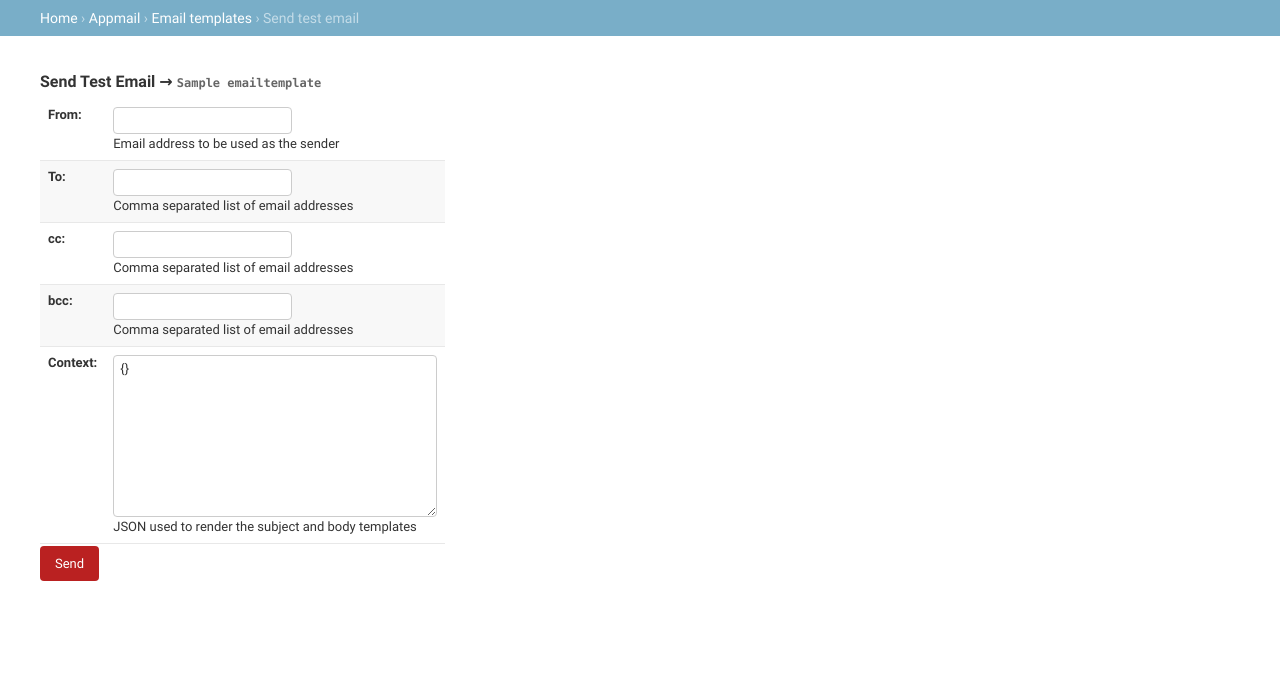
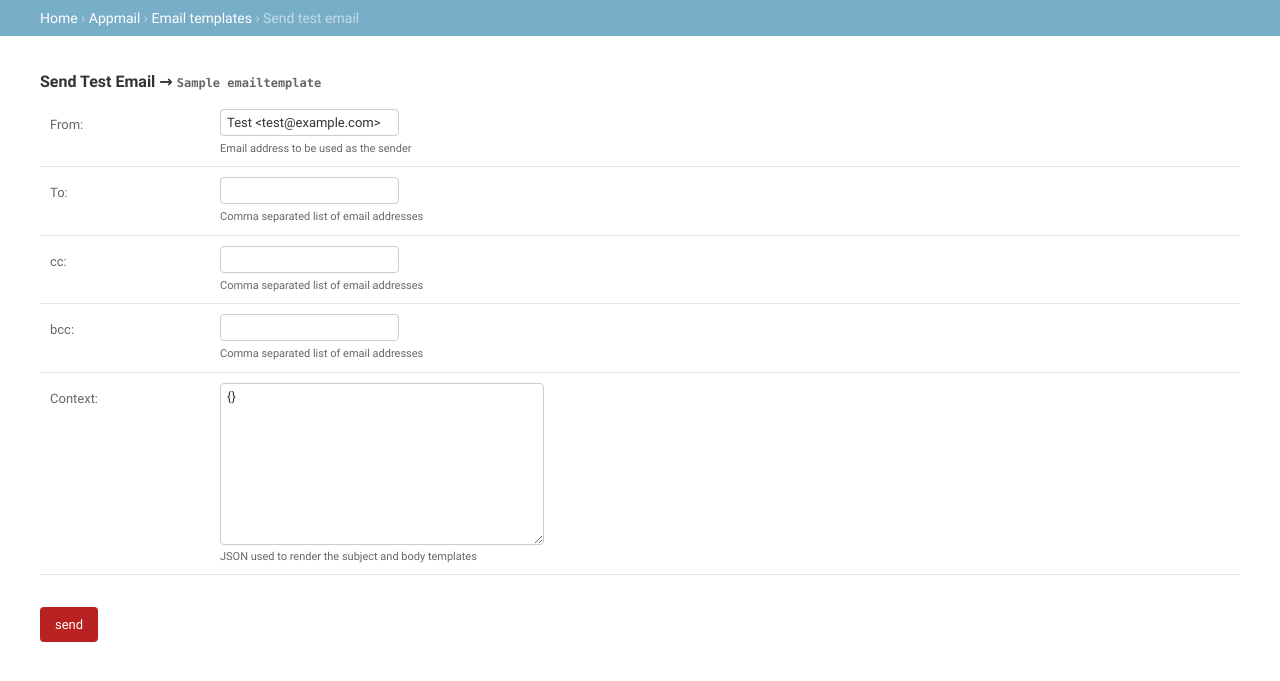
Before and after one commit to yunojuno/django-appmail, a Django app: page /appmail/templates/test/1 in a window 1280 px wide. Shown: the part 48-729 px from the top of the page. Run offline with Django 3.2, Linux system fonts and the light colour scheme; a user stored in the database is signed in; tables that the repository leaves empty hold one stand-in row (values such as "Sample post").

Commit message:
Improve formatting of test email form

```diff
--- a/appmail/forms.py
+++ b/appmail/forms.py
@@ -86,6 +86,7 @@ class EmailTestForm(forms.Form):
     )
     context = forms.CharField(
         widget=forms.Textarea,
+        required=False,
         help_text=_("JSON used to render the subject and body templates")
     )
 
--- a/appmail/templates/appmail/send_test_email.html
+++ b/appmail/templates/appmail/send_test_email.html
@@ -1,12 +1,6 @@
 {% extends "admin/base_site.html" %}
 {% load i18n l10n admin_urls static %}
-
-{% block extrahead %}
-    {{ block.super }}
-    {{ media }}
-    <script type="text/javascript" src="{% static 'admin/js/cancel.js' %}"></script>
-{% endblock %}
-
+{% block extrastyle %}{{ block.super }}<link rel="stylesheet" type="text/css" href="{% static "admin/css/forms.css" %}" />{% endblock %}
 {% block bodyclass %}{{ block.super }} app-{{ opts.app_label }} model-{{ opts.model_name }} delete-confirmation delete-selected-confirmation{% endblock %}
 
 {% block breadcrumbs %}
@@ -21,7 +15,18 @@
 {% block content %}
 <h2>{% trans "Send Test Email" %} &rarr; <code>{{ template.name }}</code></h2>
 <form method="post">{% csrf_token %}
-    <table>{{ form.as_table }}</table>
-    <input type="submit" value="{%  trans 'Send' %}" name="_send">
+    <fieldset class="module aligned ">
+        {% for field in form %}
+        <div class="form-row field-{{field.html_name}}">
+            <div>
+                {{ field.errors }} {{ field.label_tag }} {{ field }} {% if field.help_text %}
+                <p class="help">{{ field.help_text|safe }}</p>
+                {% endif %}
+            </div>
+        </div>
+        {% endfor %}
+    </fieldset>
+    <input type="submit" value="send" />
 </form>
+
 {% endblock %}
--- a/settings.py
+++ b/settings.py
@@ -51,6 +51,8 @@ TEMPLATES = [
     },
 ]
 
+EMAIL_BACKEND = 'django.core.mail.backends.console.EmailBackend'
+
 # NB - this is good for local testing only
 DEFAULT_FILE_STORAGE = 'django.core.files.storage.FileSystemStorage'
 STATICFILES_STORAGE = 'django.contrib.staticfiles.storage.StaticFilesStorage'
@@ -66,3 +68,5 @@ APPEND_SLASH = True
 STATIC_URL = '/static/'
 
 assert DEBUG is True, "This project is only intended to be used for testing."
+
+APPMAIL_DEFAULT_SENDER = 'Test <test@example.com>'
```
